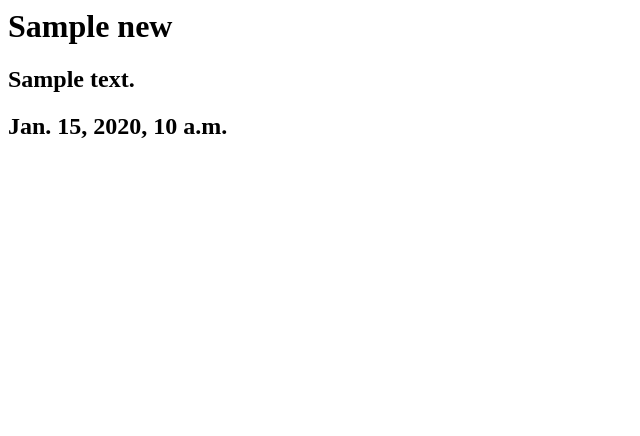
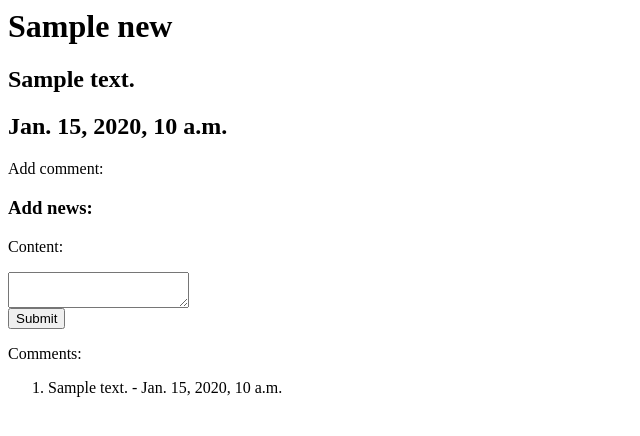
Before and after one commit to nfactorial-python-backend/django-2-yerkennz, a Django app: template media/news/templates/news/detail.html in a window 1280 px wide. Shown: the top 436 px of the page, without its empty margins (0-640 px from the left). Run offline with Django 3.2, Linux system fonts and the light colour scheme; the template is opened without the code that fills it: most values are stand-ins (such as "Sample title", 1, 10 or a date in 2020).

Commit message:
add: upd

```diff
--- a/media/news/models.py
+++ b/media/news/models.py
@@ -5,3 +5,8 @@ class News(models.Model):
     title = models.CharField(max_length=50)
     content = models.CharField(max_length=250)
     created_at = models.TimeField(auto_now=True)
+
+class Comment(models.Model):
+    content = models.CharField(max_length=500)
+    created_at = models.TimeField(auto_now=True)
+    news = models.ForeignKey(News, on_delete=models.CASCADE)
--- a/media/news/templates/news/detail.html
+++ b/media/news/templates/news/detail.html
@@ -2,4 +2,21 @@
     <h1>{{news.title}}</h1>
     <h2>{{news.content}}</h2>
     <h2>{{news.created_at}}</h2>
+    <p>Add comment:</p>
+    <form  method="post">
+        {% csrf_token %}
+
+        <h3>Add news:</h3>
+        <p>Content:</p>
+        <textarea id="content" name="content"></textarea><br>
+        <button type="submit">Submit</button>
+    </form>
+    <p>Comments:</p>
+    <ol>
+        {% for comment in news.comment_set.all %}
+            <li>
+                {{comment.content}} - {{comment.created_at}}
+            </li>
+        {% endfor %}
+    </ol>
 </body>
```
Also changed, not shown: media/news/views.py (+6 -1 lines), media/db.sqlite3, media/news/migrations/0002_auto_20230814_2150.py (added).
